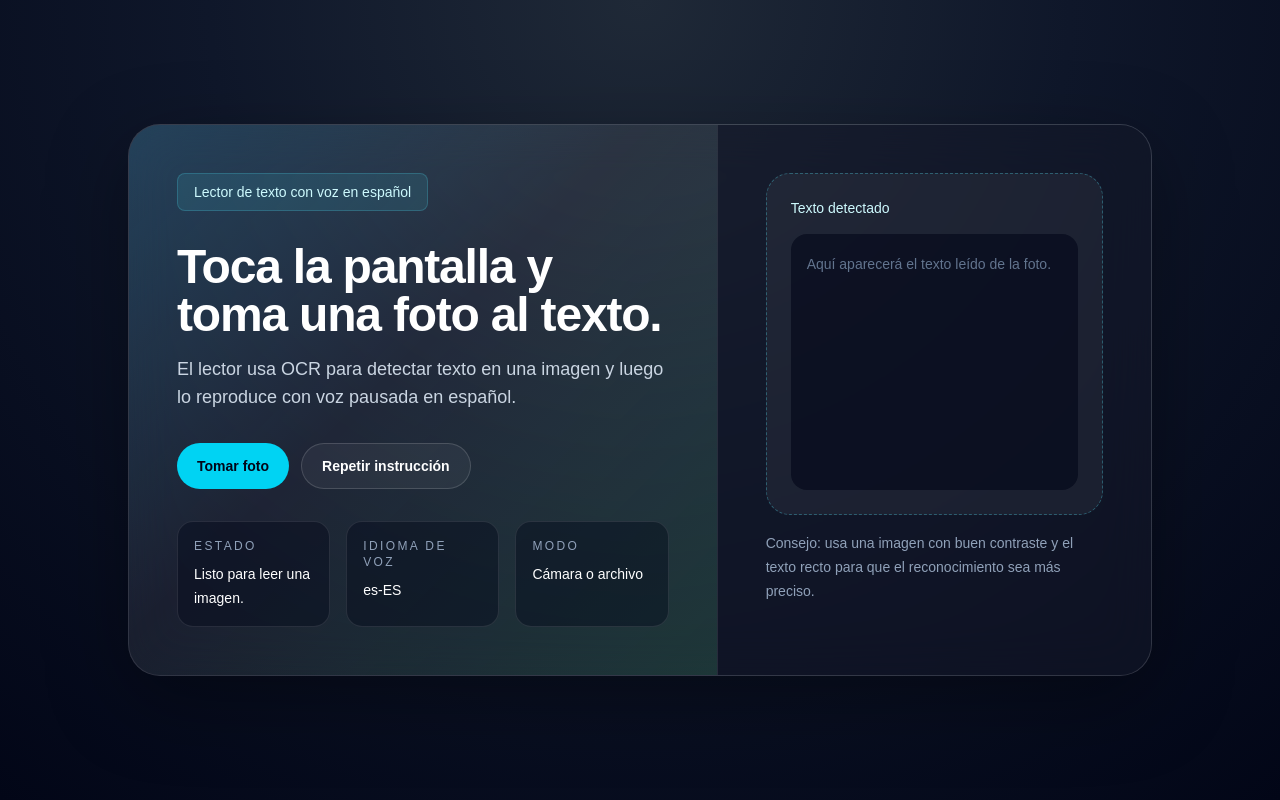
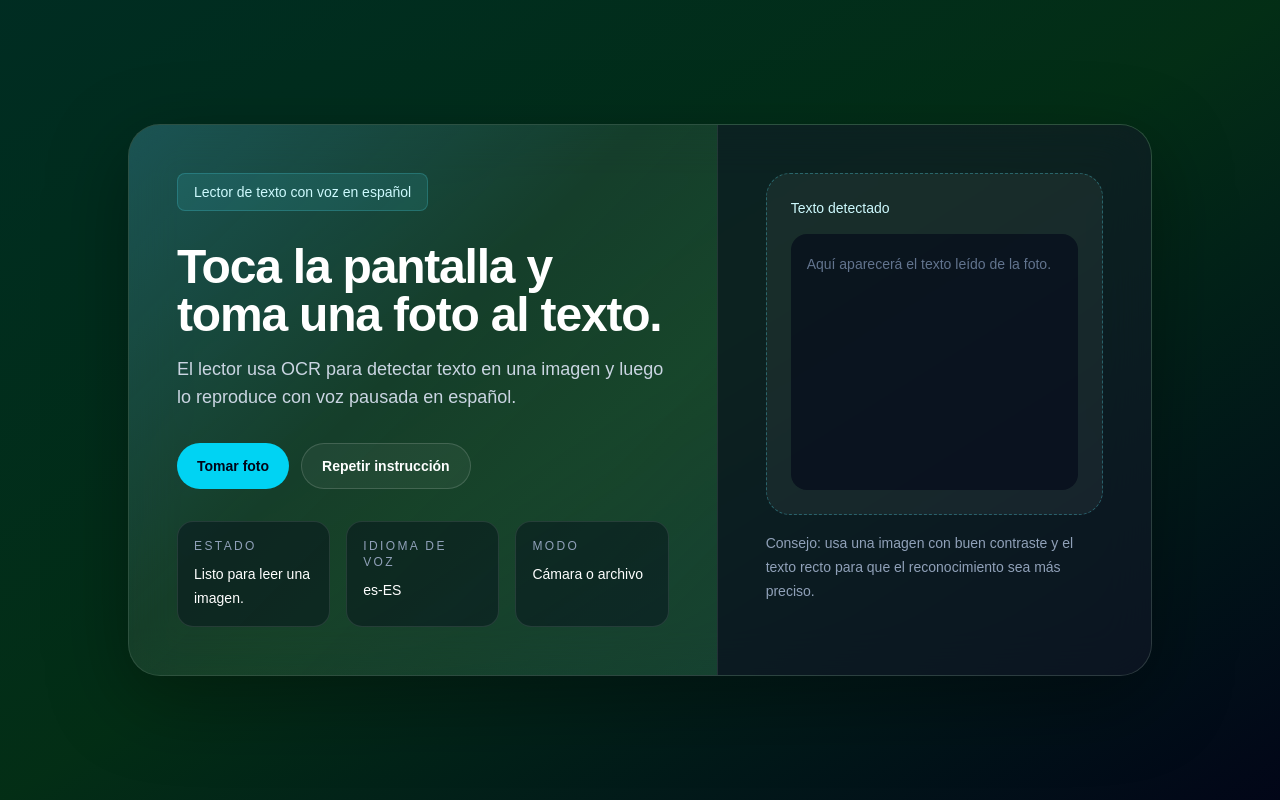
Before and after one commit to saraaguilarguardado-lab/Sistemalector, a Next.js app: page / in a window 1280 px wide. Built offline with nearby package versions, Linux system fonts and the light colour scheme.

Commit message:
ambio olor de baggroun

```diff
--- a/src/app/page.tsx
+++ b/src/app/page.tsx
@@ -104,7 +104,7 @@ export default function Home() {
 
   return (
     <main
-      className="min-h-screen bg-[radial-gradient(circle_at_top,_#1f2937_0%,_#0f172a_42%,_#020617_100%)] px-4 py-6 text-white sm:px-6 lg:px-8"
+      className="min-h-screen bg-gradient-to-br from-emerald-950 via-green-950 to-slate-950 px-4 py-6 text-white sm:px-6 lg:px-8"
       onClick={abrirCamara}
     >
       <div className="mx-auto flex min-h-[calc(100vh-3rem)] w-full max-w-5xl items-center justify-center">
```
